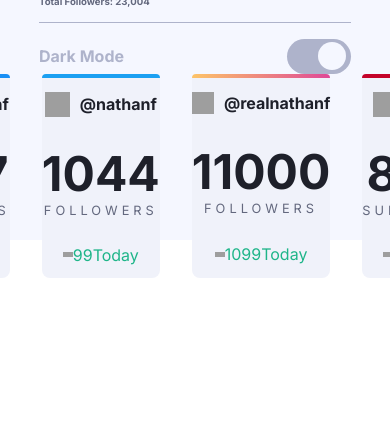
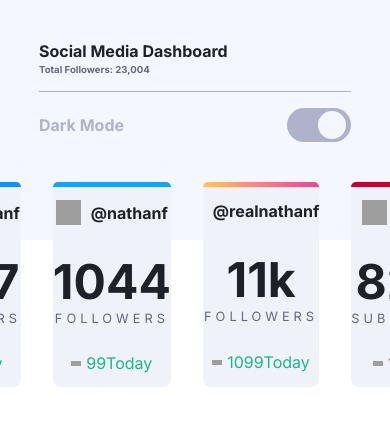
Before and after one commit to AstronautoLunar/Social-media-dashboard-next, a Next.js app: page / in a window 390 px wide. Shown: the top 426 px of the page. Built offline with nearby package versions, Linux system fonts and the light colour scheme; grey boxes are pictures that could not be loaded.

Commit message:
:sparkles: Desenvolvido os cards primarios mas não responsivo

```diff
--- a/components/App/index.tsx
+++ /dev/null
@@ -1,90 +0,0 @@
-import { useState } from 'react';
-
-import LineCard from '../LineCard';
-import CardPrimary from '../LineCard/CardPrimary';
-
-import styles from './styles.module.scss';
-
-export default function App() {
-    let [ button, setButton ] = useState(false);
-
-    // userNickName?: string;
-    // numberFollower?: number;
-    // nameForNumber?: string;
-    // growth?: number;
-    // typeColorSocial: string;
-    // iconColorSocial?: string;
-
-    const cardsPrimary = [
-        {
-            id: 1,
-            userNickName: "@nathanf",
-            numberFollower: 1987,
-            nameForNumber: "FOLLOWERS",
-            growth: 12,
-            typeColorSocial: "facebook",
-            iconSocialNetwork: "/icon-facebook.svg",
-            altSocialNetwork: "facebook icon"
-        },
-        {
-            id: 2,
-            userNickName: "@nathanf",
-            numberFollower: 1044,
-            nameForNumber: "FOLLOWERS",
-            growth: 99,
-            typeColorSocial: "twitter",
-            iconSocialNetwork: "/icon-twitter.svg",
-            altSocialNetwork: "twitter icon"
-        },
-        {
-            id: 3,
-            userNickName: "@realnathanf",
-            numberFollower: 11000,
-            nameForNumber: "FOLLOWERS",
-            growth: 1099,
-            typeColorSocial: "instagram",
-            iconSocialNetwork: "/icon-instagram.svg",
-            altSocialNetwork: "instagram icon"
-        },
-        {
-            id: 4,
-            userNickName: "Nathan F.",
-            numberFollower: 8239,
-            nameForNumber: "SUBSCRIBERS",
-            growth: -144,
-            typeColorSocial: "youtube",
-            iconSocialNetwork: "/icon-youtube.svg",
-            altSocialNetwork: "youtube icon"
-        }
-    ]
-
-    return (
-        <div id={styles.App}>
-            <div id={styles.container}>
-                <LineCard
-                    title="Social Media Dashboard"
-                    toggleText={true}
-                    smallText="Total Followers: 23,004"
-                    toggleButton={true}
-                    valueButton={ button }
-                    clickButton={() => setButton(!button)}
-                >
-                    {
-                        cardsPrimary.map(item => (
-                            <CardPrimary
-                                key={item.id}
-                                userNickName={item.userNickName}
-                                numberFollower={item.numberFollower}
-                                nameForNumber={item.nameForNumber}
-                                growth={item.growth}
-                                typeColorSocial={item.typeColorSocial}
-                                iconSocialNetwork={item.iconSocialNetwork}
-                                altSocialNetwork={item.altSocialNetwork}
-                            />
-                        ))
-                    }
-                </LineCard>
-            </div>
-        </div>
-    )
-}
--- a/components/App/styles.module.scss
+++ /dev/null
@@ -1,20 +0,0 @@
-div#App {
-    width: 100%;
-    height: 15rem;
-
-    background-color: var(--very-pale-blue);
-
-    position: absolute;
-    top: 0;
-    left: 0;
-
-    display: flex;
-    flex-direction: column;
-    justify-content: center;
-    align-items: center;
-
-    div#container {
-        width: 80%;
-        height: 100vh;
-    }
-}
--- a/components/LineCard/CardPrimary/index.tsx
+++ b/components/CardPrimary/index.tsx
@@ -61,7 +61,15 @@ export default function CardPrimary({
                     >{ userNickName }</span>
                 </div>
                 <div className={styles.followers}>
-                    <span className={styles.followersNumber}>{ numberFollower }</span>
+                    <span
+                        className={styles.followersNumber}
+                    >{
+                        numberFollower > 10000
+                        ?
+                        `${numberFollower / 1000}k`
+                        :
+                        numberFollower
+                    }</span>
                     <span className={styles.followersType}>{ nameForNumber }</span>
                 </div>
                 <div
@@ -98,7 +106,11 @@ export default function CardPrimary({
                         }
                     </div>
                     {
+                        growth > 0
+                        ?
                         growth
+                        :
+                        growth*-1
                     }
 
                     Today
--- a/components/LineCard/CardPrimary/styles.module.scss
+++ b/components/CardPrimary/styles.module.scss
@@ -61,12 +61,10 @@ div.CardPrimary {
         }
 
         div.growth {
-            // width: 5rem;
-
             justify-content: space-between;
 
             div.image {
-
+                margin-right: 0.3rem;
             }
         }
     }
--- /dev/null
+++ b/components/Header/index.tsx
@@ -0,0 +1,7 @@
+import styles from './styles.module.scss';
+
+export default function Header() {
+    return (
+        <div id={styles.Header}/>
+    )
+}
--- /dev/null
+++ b/components/Header/styles.module.scss
@@ -0,0 +1,15 @@
+div#Header {
+    width: 100%;
+    height: 15rem;
+
+    background-color: var(--very-pale-blue);
+
+    position: absolute;
+    top: 0;
+    left: 0;
+
+    // display: fl'ex;
+    // flex-direction: column;
+    // justify-content: center;
+    // align-items': center;
+}
--- a/components/LineCard/Header/styles.module.scss
+++ b/components/LineCard/Header/styles.module.scss
@@ -3,6 +3,8 @@ header.Header {
     height: 7.5rem;
 
     align-items: center;
+
+    margin-bottom: 2.5rem;
 
     div.lineBar {
         width: 100%;
--- a/pages/index.tsx
+++ b/pages/index.tsx
@@ -1,13 +1,89 @@
+import { useState } from 'react';
+
 import IndexPages from './IndexPages';
-import { App } from '../components';
+import {
+  Header,
+  LineCard,
+  CardPrimary
+} from '../components';
 
 import styles from '../styles/Home.module.scss';
 
 export default function Home() {
+  let [ button, setButton ] = useState(false);
+
+  const cardsPrimary = [
+    {
+        id: 1,
+        userNickName: "@nathanf",
+        numberFollower: 1987,
+        nameForNumber: "FOLLOWERS",
+        growth: 12,
+        typeColorSocial: "facebook",
+        iconSocialNetwork: "/icon-facebook.svg",
+        altSocialNetwork: "facebook icon"
+    },
+    {
+        id: 2,
+        userNickName: "@nathanf",
+        numberFollower: 1044,
+        nameForNumber: "FOLLOWERS",
+        growth: 99,
+        typeColorSocial: "twitter",
+        iconSocialNetwork: "/icon-twitter.svg",
+        altSocialNetwork: "twitter icon"
+    },
+    {
+        id: 3,
+        userNickName: "@realnathanf",
+        numberFollower: 11000,
+        nameForNumber: "FOLLOWERS",
+        growth: 1099,
+        typeColorSocial: "instagram",
+        iconSocialNetwork: "/icon-instagram.svg",
+        altSocialNetwork: "instagram icon"
+    },
+    {
+        id: 4,
+        userNickName: "Nathan F.",
+        numberFollower: 8239,
+        nameForNumber: "SUBSCRIBERS",
+        growth: -144,
+        typeColorSocial: "youtube",
+        iconSocialNetwork: "/icon-youtube.svg",
+        altSocialNetwork: "youtube icon"
+    }
+  ]
+
   return (
     <div className={styles.Home}>
       <IndexPages/>
-      <App/>
+      <Header/>
+      <div id={styles.container}>
+        <LineCard
+          title="Social Media Dashboard"
+          toggleText={true}
+          smallText="Total Followers: 23,004"
+          toggleButton={true}
+          valueButton={ button }
+          clickButton={() => setButton(!button)}
+          >
+          {
+            cardsPrimary.map(item => (
+              <CardPrimary
+                key={item.id}
+                userNickName={item.userNickName}
+                numberFollower={item.numberFollower}
+                nameForNumber={item.nameForNumber}
+                growth={item.growth}
+                typeColorSocial={item.typeColorSocial}
+                iconSocialNetwork={item.iconSocialNetwork}
+                altSocialNetwork={item.altSocialNetwork}
+              />
+            ))
+          }
+        </LineCard>
+      </div>
     </div>
   )
 }
--- a/styles/Home.module.scss
+++ b/styles/Home.module.scss
@@ -1,3 +1,13 @@
 div.Home {
     width: 100%;
+
+    display: flex;
+    justify-content: center;
+
+    div#container {
+        position: relative;
+
+        width: 80%;
+        height: 100vh;
+    }
 }
```
Also changed, not shown: components/index.tsx (+6 -2 lines).
